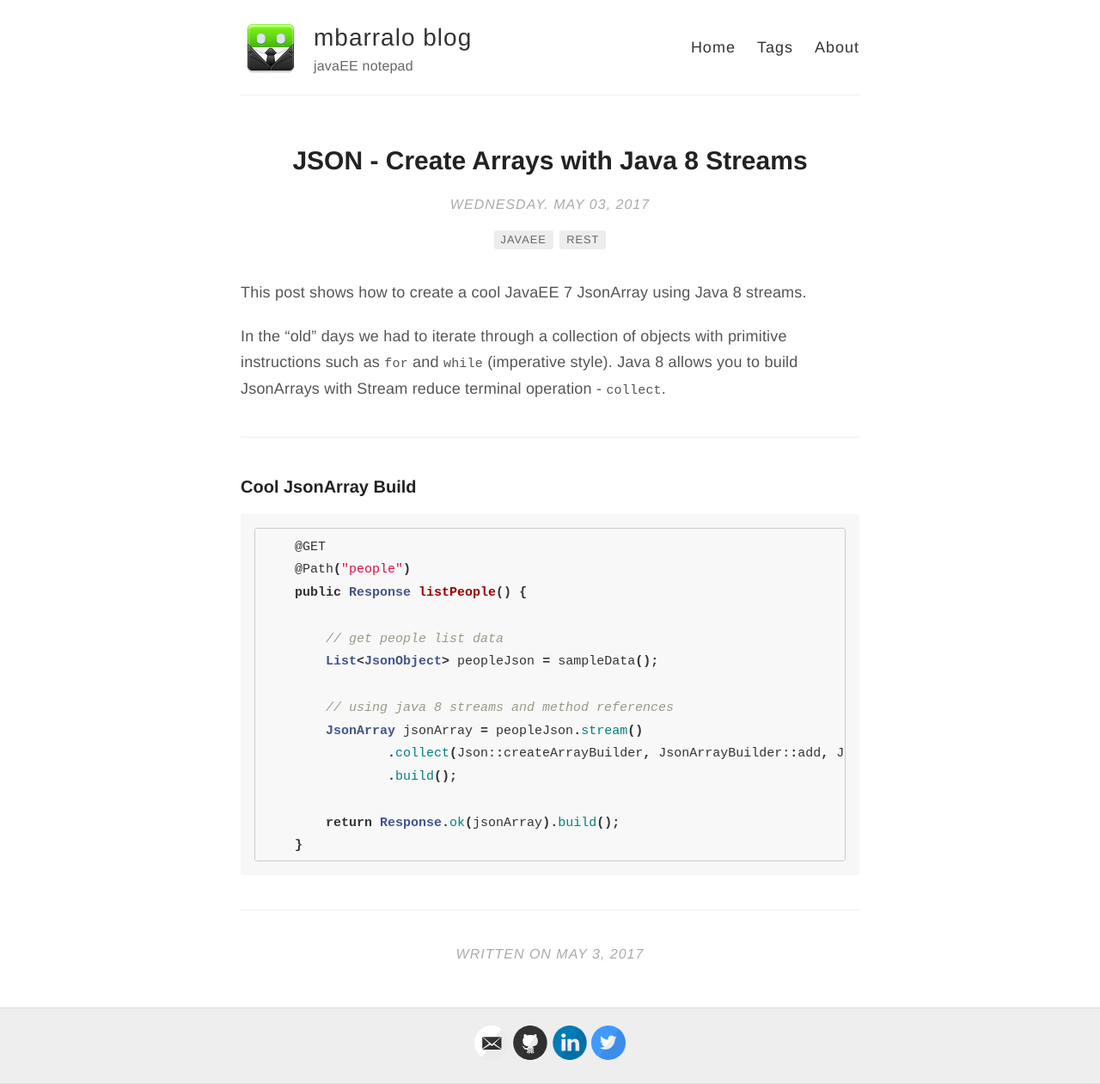
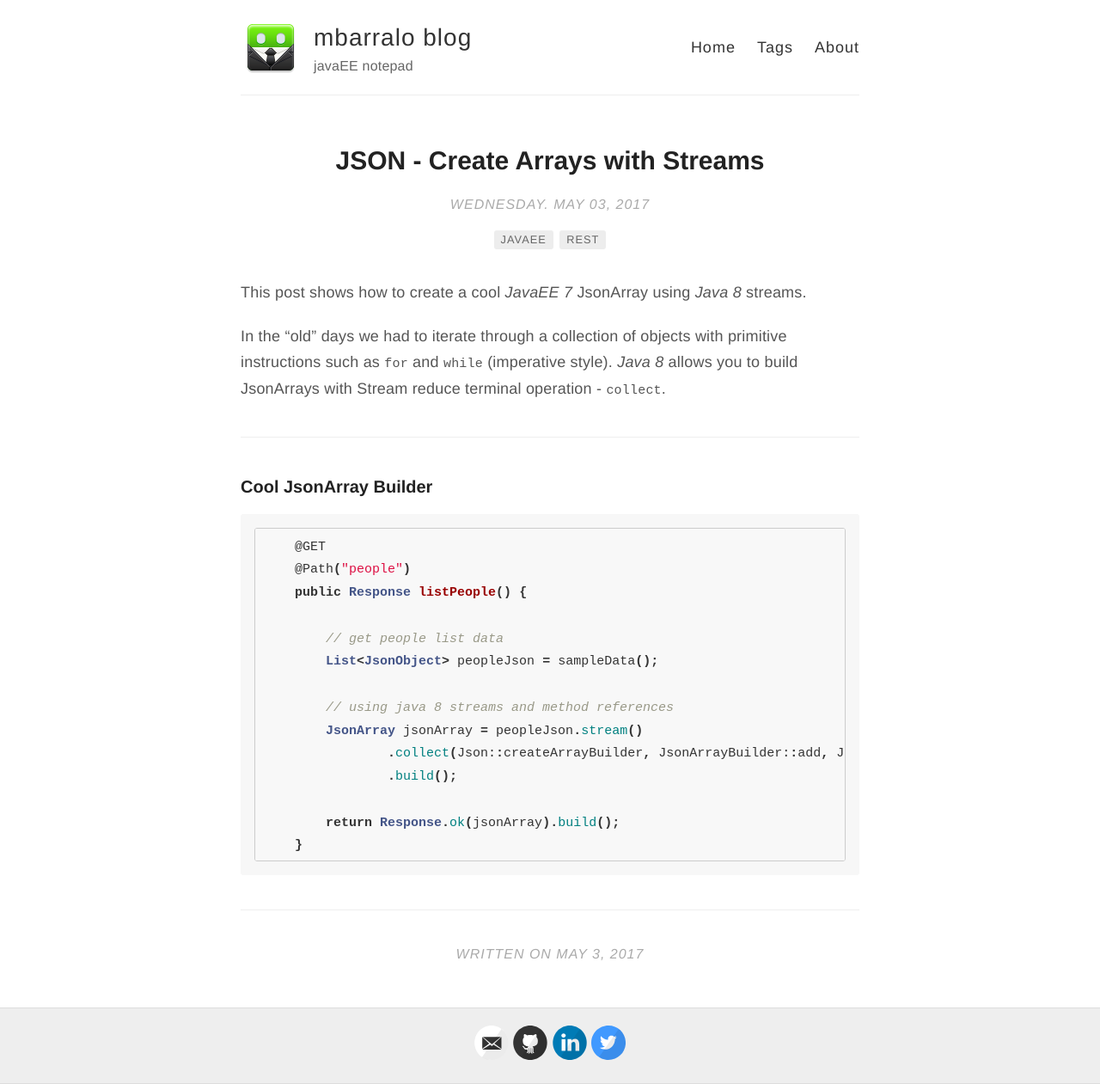
Before and after one commit to mbarralo/mbarralo.github.io, a Jekyll site: the page built from _posts/2017-05-03-json-cool-builder.md, in a window 1280 px wide. Shown: the whole page at 86% size. Built offline with Jekyll 4.4.1, drawn with Linux system fonts in a browser that asks for light colours; comment, search, counter and statistics services are not loaded.

Commit message:
new json array builder post

````diff
--- a/_posts/2017-05-03-json-cool-builder.md
+++ b/_posts/2017-05-03-json-cool-builder.md
@@ -1,17 +1,17 @@
 ---
 layout: post
-title:  JSON - Create Arrays with Java 8 Streams
+title:  JSON - Create Arrays with Streams
 tags: javaee rest
 ---
 
-This post shows how to create a cool JavaEE 7 JsonArray using Java 8 streams.
+This post shows how to create a cool *JavaEE 7* JsonArray using *Java 8* streams.
 
 In the "old" days we had to iterate through a collection of objects with primitive instructions such as `for` and `while` (imperative style).
-Java 8 allows you to build JsonArrays with Stream reduce terminal operation - `collect`.
+*Java 8* allows you to build JsonArrays with Stream reduce terminal operation - `collect`.
 
 ***
 
-### Cool JsonArray Build
+### Cool JsonArray Builder
 
 ```java
     @GET
````
